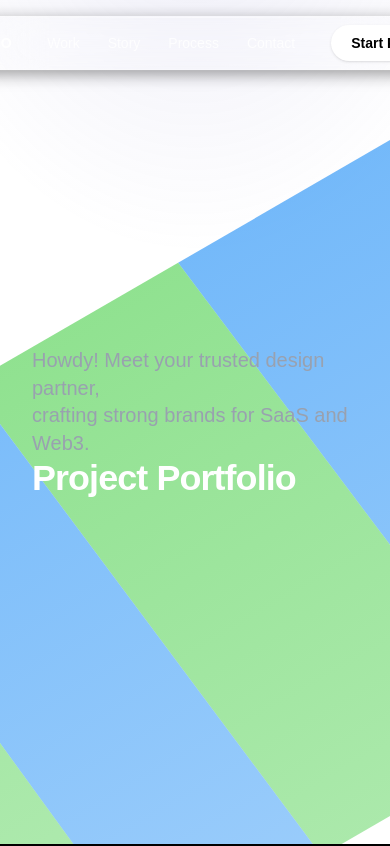
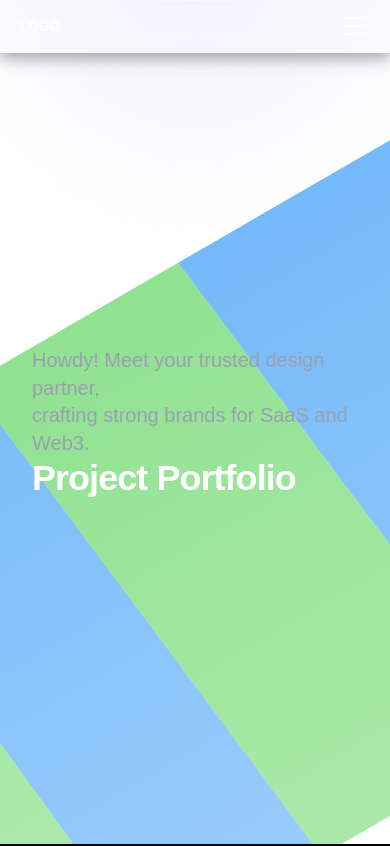
Before and after one commit to vafportfolio-glitch/vafportfolio, a Next.js app: page / in a window 390 px wide. Shown: the top 846 px of the page. Built offline with nearby package versions, Linux system fonts and the light colour scheme.

Commit message:
hello mobile optmization

```diff
--- a/components/cta-section.tsx
+++ b/components/cta-section.tsx
@@ -6,7 +6,7 @@ export default function CtaSection() {
   const reduce = useReducedMotion();
 
   return (
-    <section id="contact" className="relative overflow-hidden bg-black px-8 py-32">
+    <section id="contact" className="relative overflow-hidden bg-black px-4 py-24 sm:px-8 sm:py-32">
       {/* Background orbs */}
       <div className="pointer-events-none absolute inset-0">
         <div
@@ -30,10 +30,11 @@ export default function CtaSection() {
 
         <motion.h2
           {...(reduce ? {} : { initial: { opacity: 0, y: 24 }, whileInView: { opacity: 1, y: 0 }, viewport: { once: true }, transition: { duration: 0.7, delay: 0.08, ease: [0.16, 1, 0.3, 1] } })}
-          className="mb-6 text-6xl font-black leading-none tracking-tight text-white lg:text-7xl"
+          className="mb-6 text-4xl font-black leading-[1.05] tracking-tight text-white sm:text-6xl lg:text-7xl"
         >
           Let&apos;s build something{" "}
           <span
+            className="inline-block break-words"
             style={{
               background: "linear-gradient(135deg,#37ca37,#188bf6)",
               WebkitBackgroundClip: "text",
--- a/components/navbar.tsx
+++ b/components/navbar.tsx
@@ -2,20 +2,20 @@
 
 import Link from "next/link";
 import { usePathname } from "next/navigation";
+import { useState } from "react";
 
 const links = [
-  { href: "/#work", label: "Work" },
-  { href: "/#founder", label: "Story" },
-  { href: "/#process", label: "Process" },
-  { href: "/#contact", label: "Contact" },
+  { id: "founder", label: "Story" },
+  { id: "work",    label: "Work"  },
+  { id: "contact", label: "Connect" },
 ];
 
 export default function Navbar() {
   const pathname = usePathname();
+  const [open, setOpen] = useState(false);
 
-  const handleAnchor = (e: React.MouseEvent<HTMLAnchorElement>, href: string) => {
-    if (!href.startsWith("/#")) return;
-    const id = href.replace("/#", "");
+  const scrollTo = (e: React.MouseEvent, id: string) => {
+    setOpen(false);
     if (pathname === "/") {
       e.preventDefault();
       document.getElementById(id)?.scrollIntoView({ behavior: "smooth" });
@@ -23,21 +23,23 @@ export default function Navbar() {
   };
 
   return (
-    <nav className="fixed top-0 left-0 right-0 z-50 flex justify-center pt-4 sm:pt-6">
-      <div className="relative w-fit rounded-full border border-white/20 bg-white/[0.03] px-5 py-2 backdrop-blur-[20px] shadow-[0_0_0_0.5px_rgba(255,255,255,0.15),0_4px_16px_rgba(0,0,0,0.4)] sm:px-6 sm:py-2.5">
+    <nav className="fixed top-0 left-0 right-0 z-50 flex justify-center sm:pt-6 sm:px-4">
+      <div className="relative w-full rounded-none border-0 border-b border-white/10 bg-white/[0.03] backdrop-blur-[20px] shadow-[0_4px_16px_rgba(0,0,0,0.4)] sm:w-fit sm:rounded-full sm:border sm:border-white/20">
         <div className="pointer-events-none absolute inset-x-6 top-0 h-px bg-gradient-to-r from-transparent via-white/50 to-transparent" />
 
-        <div className="flex items-center gap-6 sm:gap-10">
+        <div className="flex items-center justify-between gap-4 px-5 py-2.5 sm:gap-10 sm:px-6">
+          {/* Logo */}
           <Link href="/" className="shrink-0 text-sm font-semibold tracking-tight text-white sm:text-base">
             LOGO
           </Link>
 
-          <ul className="flex items-center gap-1">
+          {/* Desktop links */}
+          <ul className="hidden items-center gap-1 sm:flex">
             {links.map((link) => (
-              <li key={link.href}>
+              <li key={link.id}>
                 <a
-                  href={link.href}
-                  onClick={(e) => handleAnchor(e, link.href)}
+                  href={`/#${link.id}`}
+                  onClick={(e) => scrollTo(e, link.id)}
                   className="rounded-lg px-3 py-2 text-sm font-medium text-white/80 transition-colors hover:bg-white/[0.06] hover:text-white cursor-pointer"
                 >
                   {link.label}
@@ -46,19 +48,49 @@ export default function Navbar() {
             ))}
           </ul>
 
+          {/* Desktop CTA */}
           <a
             href="/#contact"
-            onClick={(e) => {
-              if (pathname === "/") {
-                e.preventDefault();
-                document.getElementById("contact")?.scrollIntoView({ behavior: "smooth" });
-              }
-            }}
-            className="shrink-0 rounded-full bg-white px-5 py-2 text-sm font-semibold text-black shadow-sm transition-all hover:bg-white/90 hover:shadow-md active:scale-95 cursor-pointer"
+            onClick={(e) => scrollTo(e, "contact")}
+            className="hidden sm:inline-flex shrink-0 rounded-full bg-white px-5 py-2 text-sm font-semibold text-black shadow-sm transition-all hover:bg-white/90 active:scale-95 cursor-pointer"
           >
             Start Project
           </a>
+
+          {/* Mobile hamburger */}
+          <button
+            onClick={() => setOpen((v) => !v)}
+            className="flex sm:hidden h-8 w-8 flex-col items-center justify-center gap-1.5"
+            aria-label="Toggle menu"
+          >
+            <span className={`block h-0.5 w-5 bg-white transition-all duration-300 ${open ? "translate-y-2 rotate-45" : ""}`} />
+            <span className={`block h-0.5 w-5 bg-white transition-all duration-300 ${open ? "opacity-0" : ""}`} />
+            <span className={`block h-0.5 w-5 bg-white transition-all duration-300 ${open ? "-translate-y-2 -rotate-45" : ""}`} />
+          </button>
         </div>
+
+        {/* Mobile dropdown */}
+        {open && (
+          <div className="flex flex-col gap-1 border-t border-white/10 px-4 pb-4 pt-3 sm:hidden">
+            {links.map((link) => (
+              <a
+                key={link.id}
+                href={`/#${link.id}`}
+                onClick={(e) => scrollTo(e, link.id)}
+                className="rounded-lg px-3 py-2.5 text-sm font-medium text-white/80 transition-colors hover:bg-white/[0.06] hover:text-white"
+              >
+                {link.label}
+              </a>
+            ))}
+            <a
+              href="/#contact"
+              onClick={(e) => scrollTo(e, "contact")}
+              className="mt-2 rounded-full bg-white px-5 py-2.5 text-center text-sm font-semibold text-black"
+            >
+              Start Project
+            </a>
+          </div>
+        )}
       </div>
     </nav>
   );
--- a/components/portfolio-projects.tsx
+++ b/components/portfolio-projects.tsx
@@ -69,18 +69,15 @@ export default function PortfolioProjects() {
     <section id="work" className="relative bg-black px-8 py-24">
       <div className="mx-auto max-w-7xl">
         {/* Heading */}
-        <div className="relative mb-16 flex justify-center">
-          <h2 className="text-5xl font-black tracking-tight text-white">
-            Recent{" "}
-            <span className="relative inline-block">
-              Projects
-              <span
-                className="absolute -top-9 right-0 whitespace-nowrap text-2xl text-gray-500"
-                style={{ fontFamily: "var(--font-caveat)", transform: "rotate(3deg)" }}
-              >
-                hand-picked work
-              </span>
-            </span>
+        <div className="relative mb-16 flex flex-col items-center gap-1">
+          <span
+            className="text-2xl text-gray-500"
+            style={{ fontFamily: "var(--font-caveat)", transform: "rotate(-2deg)", display: "block" }}
+          >
+            from 2020 till today
+          </span>
+          <h2 className="text-4xl font-black tracking-tight text-white sm:text-5xl">
+            Recent Projects
           </h2>
         </div>
 
```
